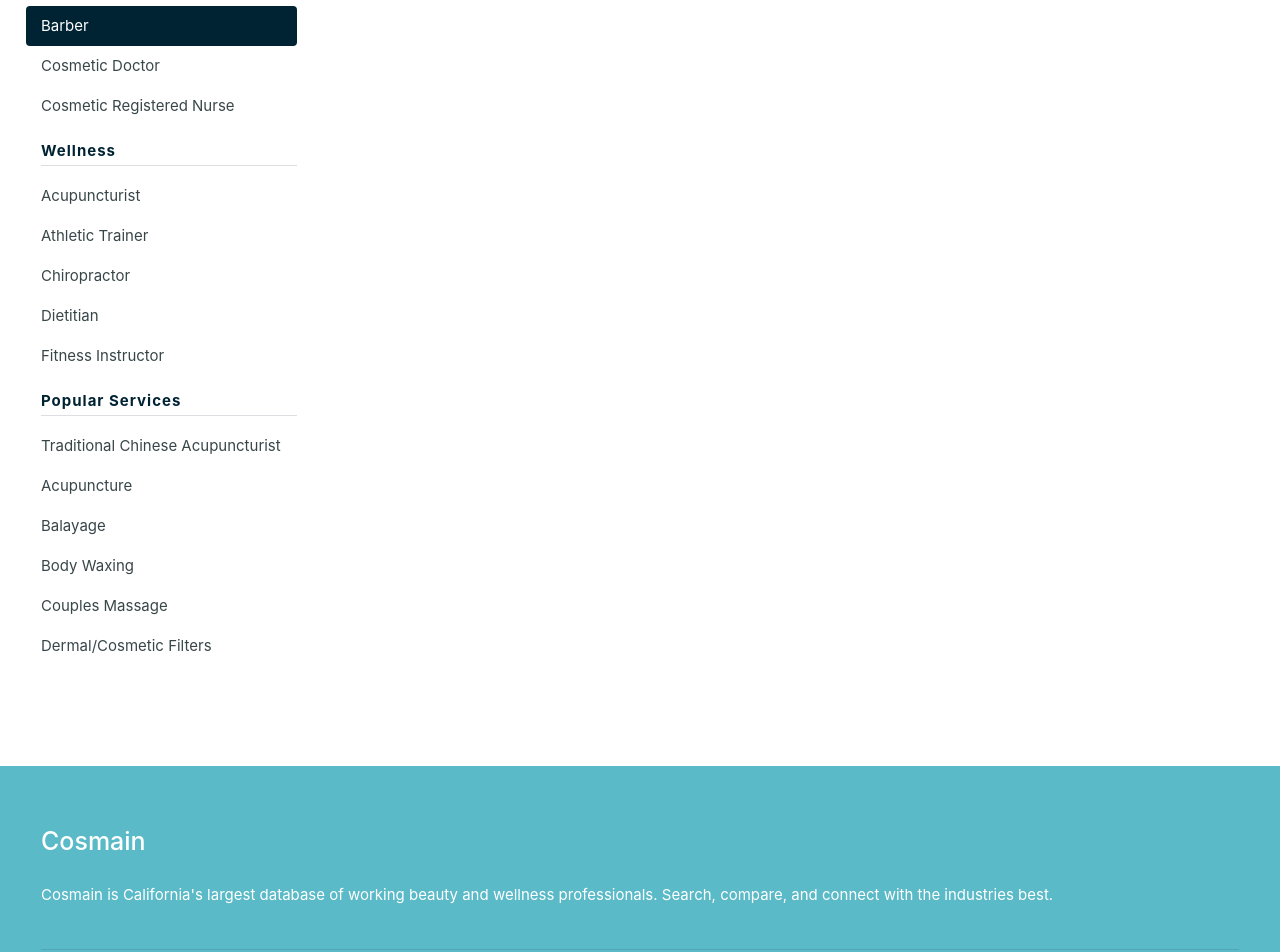
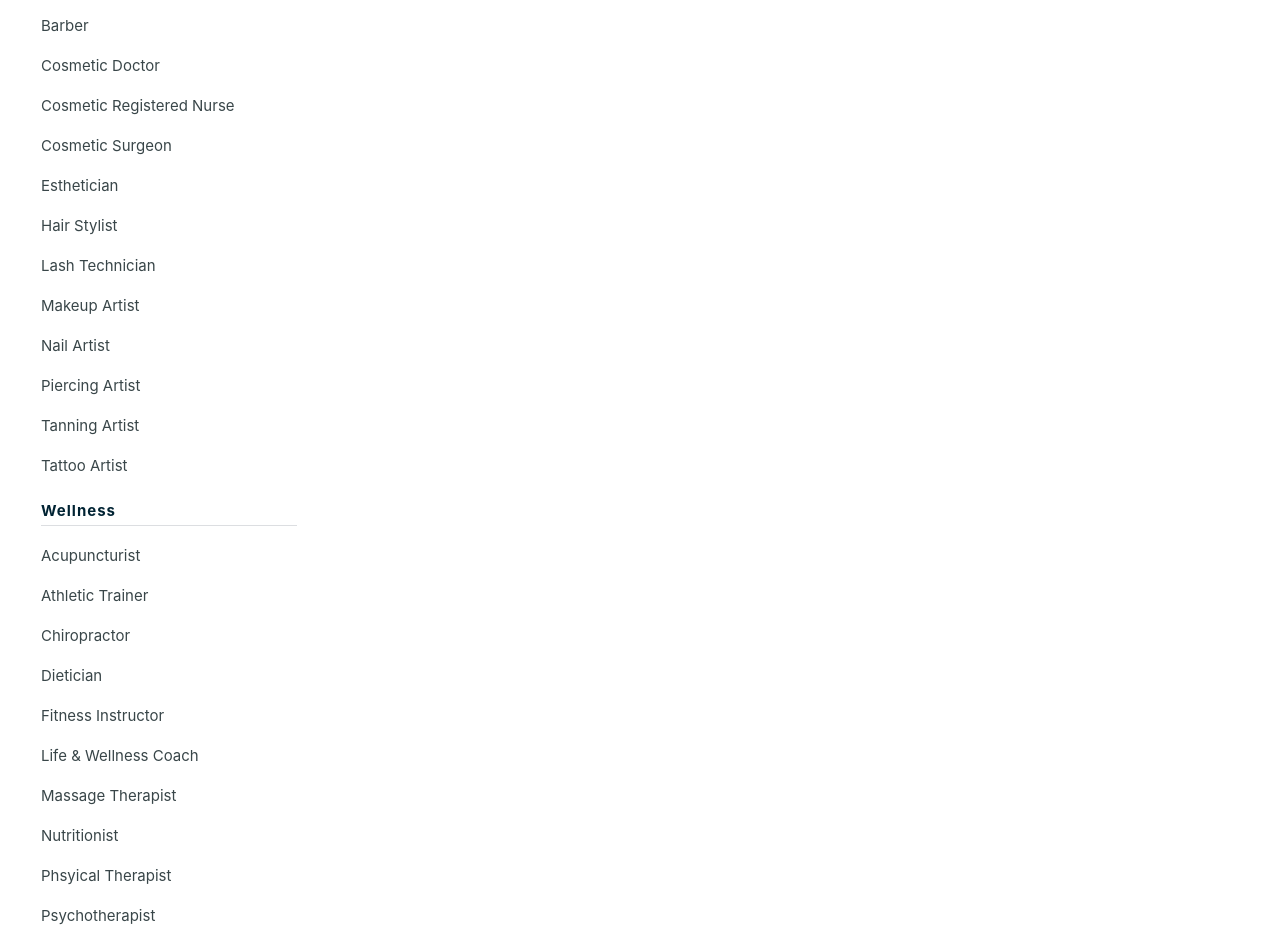
Before and after one commit to Cosmain-Media/FrontEndWebsite, a React (Create React App) app: page /test in a window 1280 px wide. Shown: the part 140-1092 px from the top of the page. Built offline with nearby package versions, Linux system fonts and the light colour scheme.

Commit message:
SideBar links are dynamically allocated

```diff
--- a/src/components/sideNavBar.jsx
+++ b/src/components/sideNavBar.jsx
@@ -4,7 +4,10 @@
     constructor(props) {
         super(props);
         this.state = {
-           navDrop: [true, true, true]
+           navDrop: [true, true, true],
+           beautyCat: ['Barber', 'Cosmetic Doctor', 'Cosmetic Registered Nurse', 'Cosmetic Surgeon', 'Esthetician', 'Hair Stylist', 'Lash Technician', 'Makeup Artist', 'Nail Artist', 'Piercing Artist', 'Tanning Artist', 'Tattoo Artist'],
+           wellCat: ['Acupuncturist', 'Athletic Trainer', 'Chiropractor', 'Dietician', 'Fitness Instructor', 'Life & Wellness Coach', 'Massage Therapist', 'Nutritionist', 'Phsyical Therapist', 'Psychotherapist'],
+           popCat: ['Traditional Chinese Acupuncturist', 'Acupuncture', 'Balayage', 'Body Waxing', 'Couples Massage', 'Dermal/Cosmetic Filters', 'Classic Lash Extensions', 'Intense Pulsed Light (IPL)', 'Laser Hair Removal', 'Manicure', 'Microblading', 'Pedicure', 'Personal Training', 'Women\'s Haircuts']
         }
     }
 
@@ -45,71 +48,47 @@
                     <div className="content">
                         <div className="content-body">
                             <div className="dropdown-btn" id="beauty" onClick={this.navDrop}>Beauty</div>
-                            {this.state.navDrop.map(function(data, index){
-                                 if (index===0 && data ===true) {
-                                    return (<ul className="dropdown-container" key={index}>
-                                        <div className="list-item active" onClick={ () => { changeProfessional('Barber') } }>
-                                            <a>Barber</a>
+                            <div className="dropdown-container">
+                                {this.state.navDrop.map((data, index) => {
+                                    if (index===0 && data) {
+                                        return (
+                                            this.state.beautyCat !== null && this.state.beautyCat.map( profession =>
+                                                <div className="list-item" onClick={ () => { changeProfessional(profession) } }>
+                                                    <a>{profession}</a>
                                                 </div>
-                                        <div className="list-item" onClick={ () => { changeProfessional('Cosmetic Doctor') } }>
-                                            <a>Cosmetic Doctor</a>
-                                        </div>
-                                        <div className="list-item" onClick={ () => { changeProfessional('Cosmetic Registered Nurse') } }>
-                                            <a>Cosmetic Registered Nurse</a>
-                                        </div>
-                                    </ul>
-                                    );
+                                            )
+                                        )
                                     }
                                 })}
+                            </div>
                             <div className="dropdown-btn" id="wellness" onClick={this.navDrop}>Wellness</div>
-                            {this.state.navDrop.map(function(data, index){
-                                 if (index===1 && data ===true) {
-                                    return (<ul className="dropdown-container" key={index}>
-                                        <div className="list-item" onClick={ () => { changeProfessional('Acupuncturist') } }>
-                                            <a>Acupuncturist</a>
+                            <div className="dropdown-container">
+                                {this.state.navDrop.map((data, index) => {
+                                    if (index===1 && data) {
+                                        return (
+                                            this.state.wellCat !== null && this.state.wellCat.map( profession =>
+                                                <div className="list-item" onClick={ () => { changeProfessional(profession) } }>
+                                                    <a>{profession}</a>
                                                 </div>
-                                        <div className="list-item" onClick={ () => { changeProfessional('Athletic Trainer') } }>
-                                            <a>Athletic Trainer</a>
-                                        </div>
-                                        <div className="list-item" onClick={ () => { changeProfessional('Chiropractor') } }>
-                                            <a>Chiropractor</a>
-                                        </div>
-                                        <div className="list-item" onClick={ () => { changeProfessional('Dietitian') } }>
-                                            <a>Dietitian</a>
-                                        </div>
-                                        <div className="list-item" onClick={ () => { changeProfessional('Fitness Instructor') } }>
-                                            <a>Fitness Instructor</a>
-                                        </div>
-                                    </ul>
-                                    );
+                                            )
+                                        )
                                     }
                                 })}
+                            </div>
                             <div className="dropdown-btn" id="popular" onClick={this.navDrop}>Popular Services</div>
-                            {this.state.navDrop.map(function(data, index){
-                                 if (index===2 && data ===true) {
-                                    return (<ul className="dropdown-container" key={index}>
-                                        <div className="list-item" onClick={ () => { changeProfessional('Traditional Chinese Acupuncturist') } }>
-                                            <a>Traditional Chinese Acupuncturist</a>
+                            <div className="dropdown-container">
+                                {this.state.navDrop.map((data, index) => {
+                                    if (index===2 && data) {
+                                        return (
+                                            this.state.popCat !== null && this.state.popCat.map( profession =>
+                                                <div className="list-item" onClick={ () => { changeProfessional(profession) } }>
+                                                    <a>{profession}</a>
                                                 </div>
-                                        <div className="list-item" onClick={ () => { changeProfessional('Acupuncture') } }>
-                                            <a>Acupuncture</a>
-                                        </div>
-                                        <div className="list-item" onClick={ () => { changeProfessional('Balayage') } }>
-                                            <a>Balayage</a>
-                                        </div>
-                                        <div className="list-item" onClick={ () => { changeProfessional('Body Waxing') } }>
-                                            <a>Body Waxing</a>
-                                        </div>
-                                        <div className="list-item" onClick={ () => { changeProfessional('Couples Massage') } }>
-                                            <a>Couples Massage</a>
-                                        </div>
-                                        <div className="list-item" onClick={ () => { changeProfessional('Dermal/Cosmetic Filters') } }>
-                                            <a>Dermal/Cosmetic Filters</a>
-                                        </div>
-                                    </ul>
-                                    );
+                                            )
+                                        )
                                     }
                                 })}
+                            </div>
                         </div>
                     </div>
                 </div>
--- a/src/pages/filterpage.jsx
+++ b/src/pages/filterpage.jsx
@@ -12,12 +12,15 @@
 
     changeProfessional = (professional) => {
         this.setState({currentProfessional: professional});
+        window.location = "#top";
     }
 
     render () {
 
         return (
             <div className="filterpage">
+                <a id="top"></a>
+
                 <div className="filterpage-sidenav">
                     <SideNavSection changeProfessional={this.changeProfessional}/>
                 </div>
```
Lines whose indentation alone changed are shown as unchanged.
